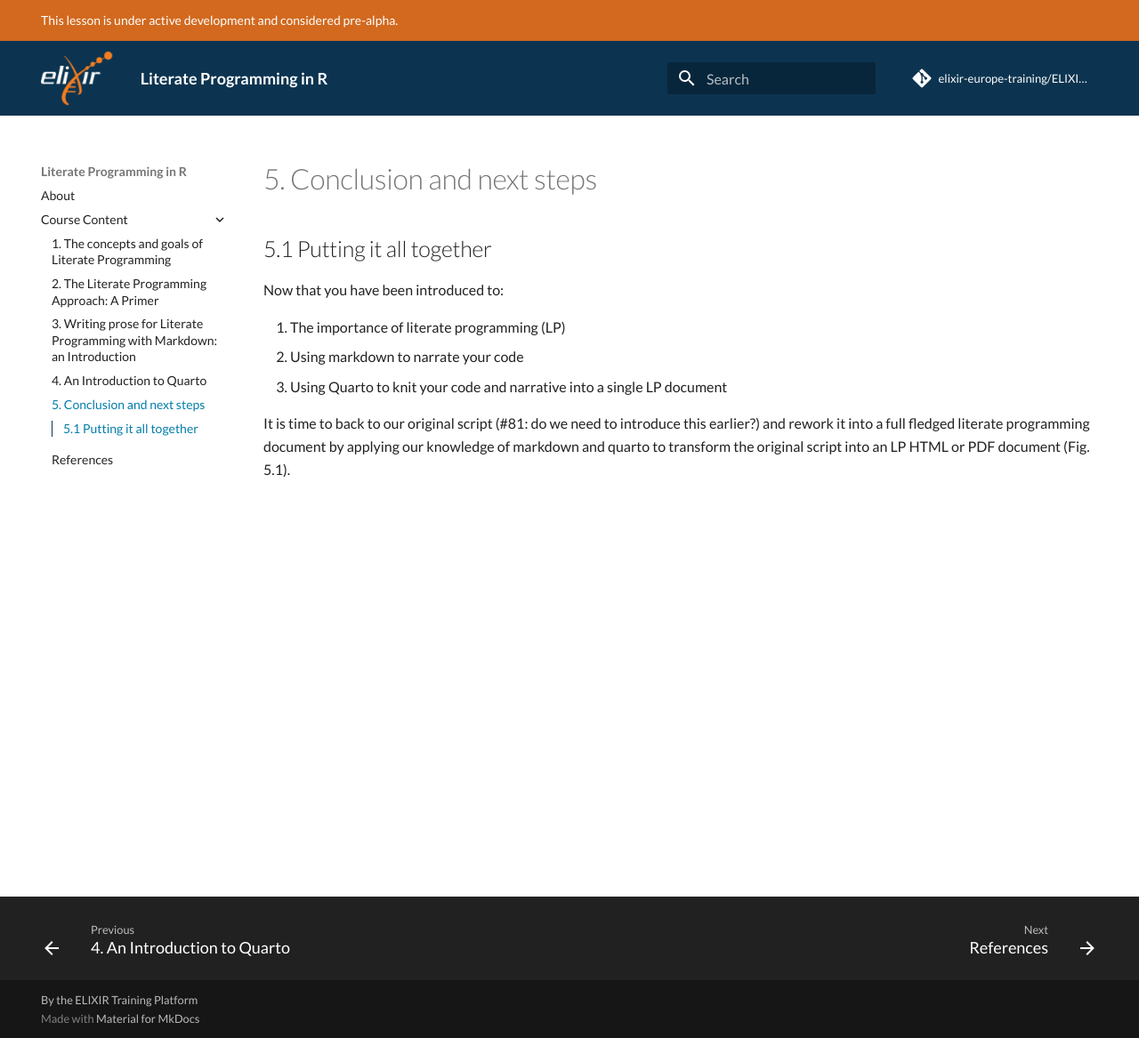
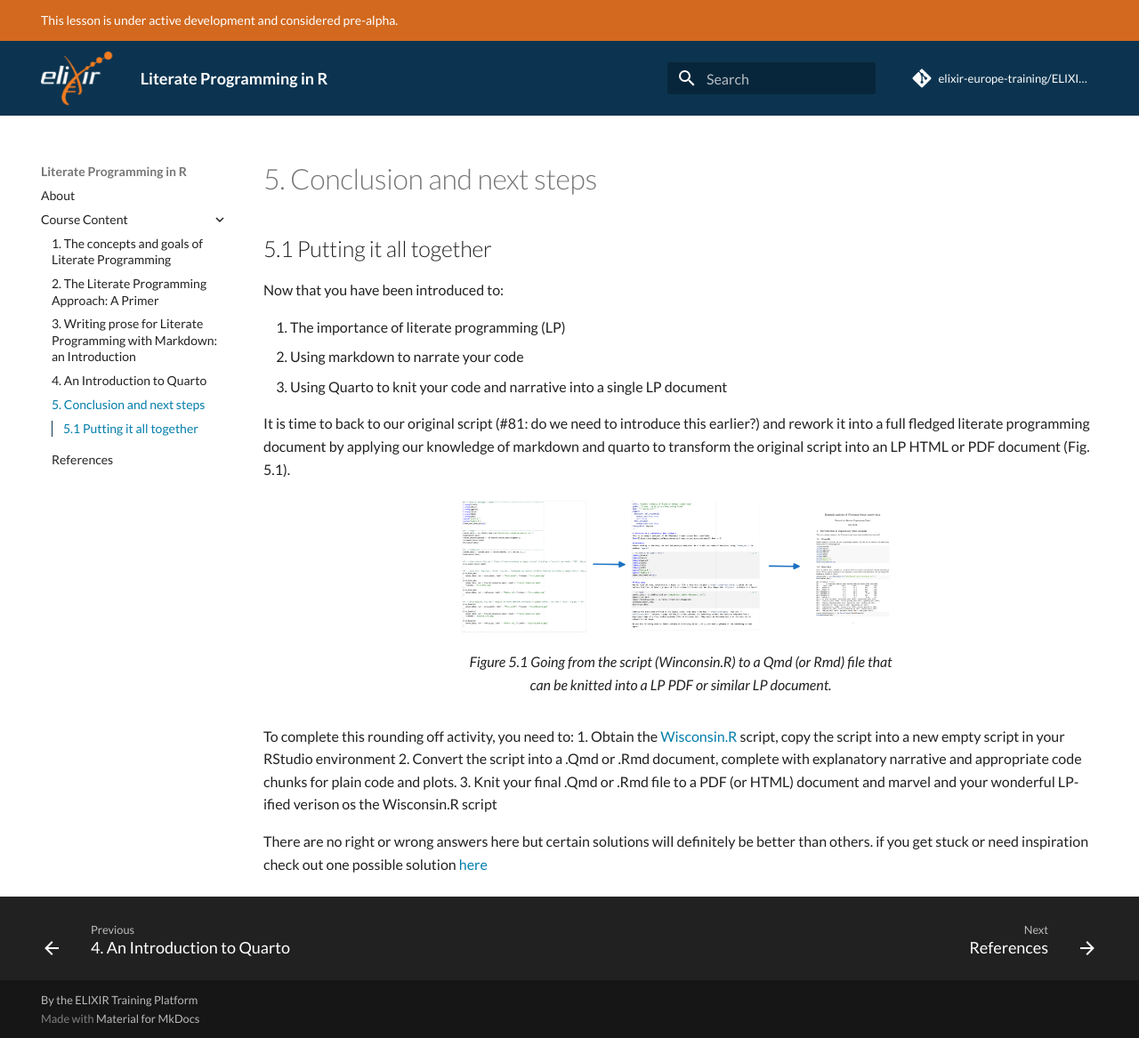
Before and after one commit to elixir-europe-training/ELIXIR-TrP-LiterateProgrammingR-CodeRep, an MkDocs documentation site: the page built from docs/chapters/chapter_05.md, in a window 1280 px wide and 1167 px high. Shown: the whole window at 89% size. Built offline with MkDocs 1.6.1 and Material for MkDocs 9.7.7, drawn with Linux system fonts in a browser that asks for light colours; comment, search, counter and statistics services are not loaded.

Commit message:
Update chapter_05.md

```diff
--- a/docs/chapters/chapter_05.md
+++ b/docs/chapters/chapter_05.md
@@ -9,3 +9,16 @@ Now that you have been introduced to:
 
 It is time to back to our original script (#81: do we need to introduce this earlier?) and rework it into a full fledged literate programming document by applying our knowledge of markdown and quarto
 to transform the original script into an LP HTML or PDF document (Fig. 5.1).
+
+<figure>
+<img src="../../assets/images/RtoQmdtoPDF.png" width="500"  alt="Image comparing LaTex vs. Markdown sytnax"/>
+<figcaption> Figure 5.1 Going from the script (Winconsin.R) to a Qmd (or Rmd) file that can be knitted into a LP PDF or similar LP document. </figcaption>
+</figure>
+
+
+To complete this rounding off activity, you need to:
+1. Obtain the [Wisconsin.R](https://github.com/clement-lee/coderep/blob/master/wisconsin.R) script, copy the script into a new empty script in your RStudio environment
+2. Convert the script into a .Qmd or .Rmd document, complete with explanatory narrative and appropriate code chunks for plain code and plots.
+3. Knit your final .Qmd or .Rmd file to a PDF (or HTML) document and marvel and your wonderful LP-ified verison os the Wisconsin.R script
+
+There are no right or wrong answers here but certain solutions will definitely be better than others. if you get stuck or need inspiration check out one possible solution [here](https://github.com/clement-lee/coderep/blob/master/wisconsin.Rmd)
```
